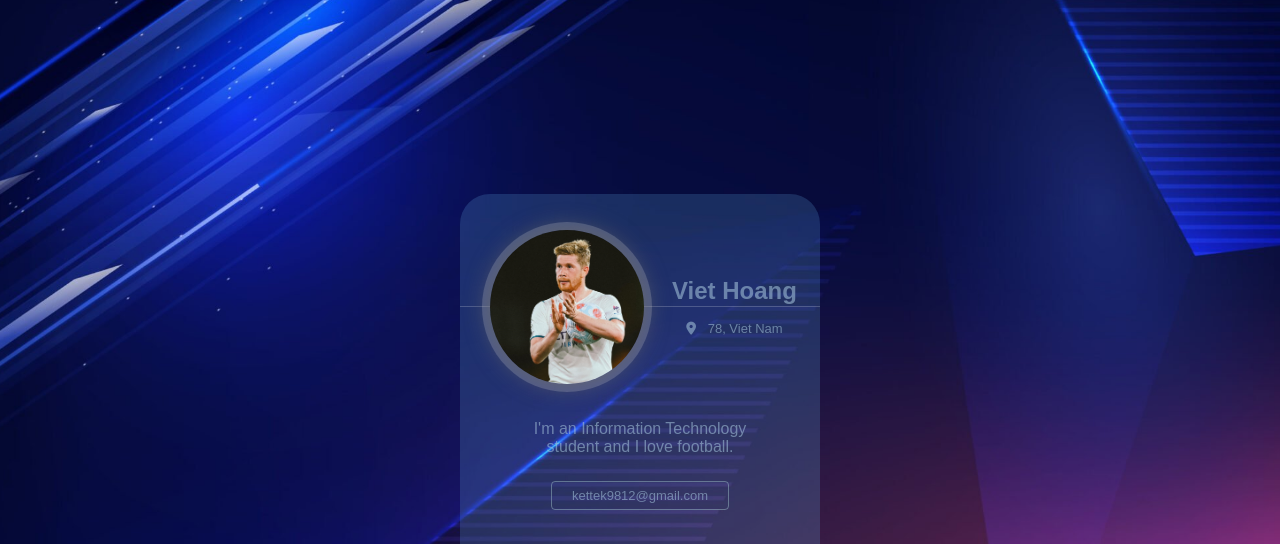
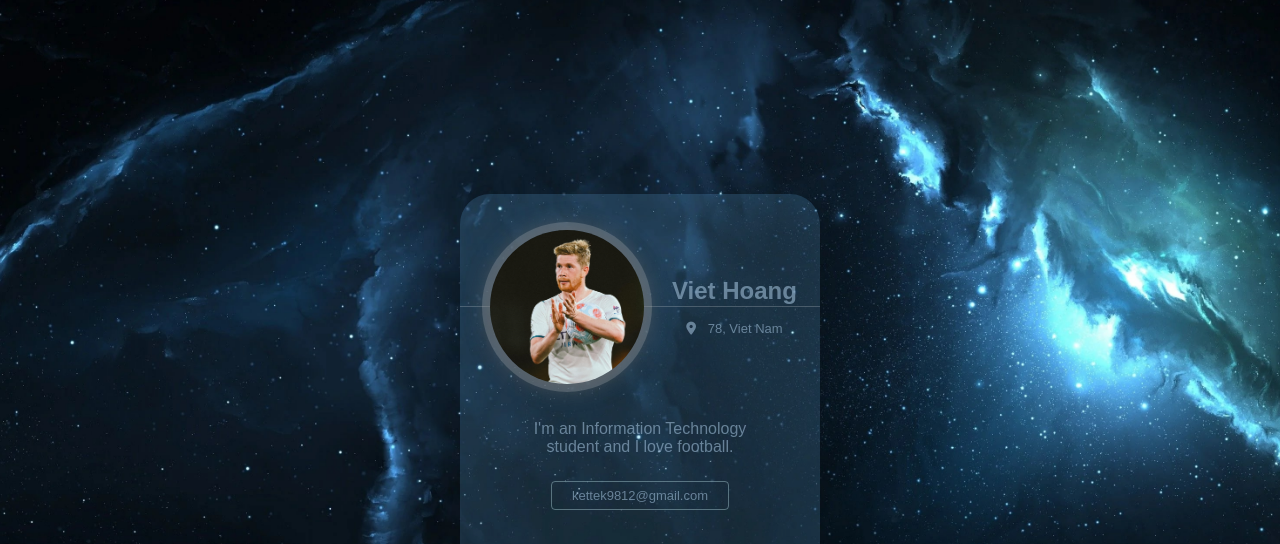
Before and after one commit to viethoang8/me, a plain HTML site: page index.html in a window 1280 px wide. Shown: the top 544 px of the page. Drawn offline with Linux system fonts and the light colour scheme.

Commit message:
my profile

```diff
--- a/assets/css/style.css
+++ b/assets/css/style.css
@@ -37,7 +37,7 @@ body::before{
     inset: 0;
     z-index: -1;
     pointer-events: none;
-    background: url("/assets/img/back.jpg");
+    background: url("/assets/img/background.jpg");
     background-size: cover;
     animation: backZoomAnimation 30s forwards ;
 }
```
Also changed, not shown: assets/img/back.jpg (deleted), assets/img/background.jpg (renamed from assets/img/backgroud.jpg).
